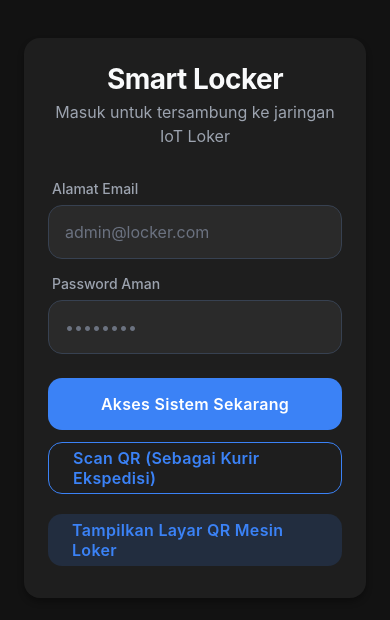
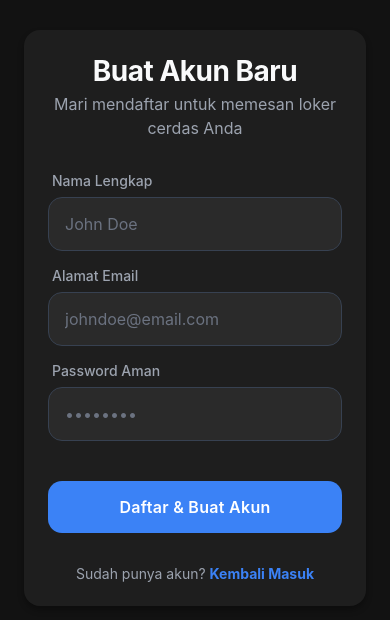
Before and after one commit to dimasrahmandaalfarizi/smart-parcel-locker-iot-app, a React Native app: screen /Register in a window 390 px wide. Shown: the part 114-734 px from the top of the page. Built offline with nearby package versions, Linux system fonts and the light colour scheme; no server answers.

Commit message:
feat: implement authentication flow with login, registration, and navigation logic

```diff
--- a/src/navigation/AppNavigator.js
+++ b/src/navigation/AppNavigator.js
@@ -2,6 +2,7 @@ import React from 'react';
 import { ActivityIndicator, View } from 'react-native';
 import { createNativeStackNavigator } from '@react-navigation/native-stack';
 import LoginScreen from '../screens/auth/LoginScreen';
+import RegisterScreen from '../screens/auth/RegisterScreen';
 import TabNavigator from './TabNavigator';
 import PackageDetailScreen from '../screens/user/PackageDetailScreen';
 import ScanScreen from '../screens/courier/ScanScreen';
@@ -32,6 +33,7 @@ export default function AppNavigator() {
       {userToken == null ? (
         <>
           <Stack.Screen name="Login" component={LoginScreen} />
+          <Stack.Screen name="Register" component={RegisterScreen} />
           {/* Routing Scanner Untuk Login Kurir Tanpa Auth */}
           <Stack.Screen name="ScanLogin" component={ScanScreen} initialParams={{ mode: 'login' }} />
           <Stack.Screen name="LockerKiosk" component={LockerKioskScreen} />
--- a/src/screens/auth/LoginScreen.js
+++ b/src/screens/auth/LoginScreen.js
@@ -1,6 +1,7 @@
 import React, { useState } from 'react';
-import { View, Text } from 'react-native';
+import { View, Text, TouchableOpacity } from 'react-native';
 import { globalStyles } from '../../styles/globalStyles';
+import { colors } from '../../styles/colors';
 import Card from '../../components/common/Card';
 import Button from '../../components/common/Button';
 import Input from '../../components/common/Input';
@@ -9,14 +10,14 @@ import { useAuth } from '../../hooks/useAuth';
 export default function LoginScreen({ navigation }) {
   const [email, setEmail] = useState('');
   const [password, setPassword] = useState('');
-  const { login, isLoading } = useAuth(); // Sekarang terkoneksi ke Server sungguhan
+  const { login, isLoading } = useAuth(); // Terkoneksi ke Server sungguhan
 
   const handleLogin = () => {
     if (!email || !password) {
       alert('Harap isi alamat email dan password Anda secara lengkap!');
       return;
     }
-    // Eksekusi fungsi login asli ke server (POST /api/auth/login)
+    // Eksekusi fungsi login (POST /api/auth/login)
     login(email, password);
   };
 
@@ -27,7 +28,7 @@ export default function LoginScreen({ navigation }) {
           Smart Locker
         </Text>
         <Text style={[globalStyles.subtitle, { textAlign: 'center', marginBottom: 32 }]}>
-          Masuk untuk tersambung ke jaringan IoT Loker
+          Masuk untuk tersambung ke jaringan mesin IoT
         </Text>
 
         <View style={{ width: '100%' }}>
@@ -40,7 +41,7 @@ export default function LoginScreen({ navigation }) {
             autoCapitalize="none"
           />
           <Input
-            label="Password Aman"
+            label="Password Spesifik"
             placeholder="••••••••"
             secureTextEntry
             value={password}
@@ -54,15 +55,24 @@ export default function LoginScreen({ navigation }) {
             style={{ marginTop: 8 }}
           />
 
+          <View style={{ flexDirection: 'row', justifyContent: 'center', marginTop: 24, marginBottom: 16 }}>
+            <Text style={{ color: colors.textSecondary }}>Pengguna baru mesin loker? </Text>
+            <TouchableOpacity onPress={() => navigation.navigate('Register')}>
+               <Text style={{ color: colors.primary, fontWeight: 'bold' }}>Daftar Akun Secara Gratis</Text>
+            </TouchableOpacity>
+          </View>
+
+          <View style={{ height: 1, backgroundColor: colors.border, marginVertical: 16 }} />
+
           <Button
-            title="Scan QR (Sebagai Kurir Ekspedisi)"
+            title="Scan QR (Sebagai Kurir Kemitraan)"
             variant="outline"
             onPress={() => navigation.navigate('ScanLogin')}
             style={{ marginTop: 4 }}
           />
 
           <Button
-            title="Tampilkan Layar QR Mesin Loker"
+            title="Tampilkan Layar Barcode Mesin"
             variant="ghost"
             onPress={() => navigation.navigate('LockerKiosk')}
             style={{ marginTop: 12 }}
--- /dev/null
+++ b/src/screens/auth/RegisterScreen.js
@@ -0,0 +1,105 @@
+import React, { useState } from 'react';
+import { View, Text, TouchableOpacity, Alert } from 'react-native';
+import { globalStyles } from '../../styles/globalStyles';
+import { colors } from '../../styles/colors';
+import Card from '../../components/common/Card';
+import Button from '../../components/common/Button';
+import Input from '../../components/common/Input';
+import api from '../../services/api';
+
+export default function RegisterScreen({ navigation }) {
+  const [name, setName] = useState('');
+  const [email, setEmail] = useState('');
+  const [password, setPassword] = useState('');
+  const [isLoading, setIsLoading] = useState(false);
+
+  const handleRegister = async () => {
+    if (!name || !email || !password) {
+      alert('Harap isi nama, email, dan password Anda secara lengkap!');
+      return;
+    }
+
+    setIsLoading(true);
+    try {
+      // POST Pendaftaran sesuai breafingApi.md
+      const response = await api.post('/auth/register', {
+        name,
+        email,
+        password,
+        role: 'USER' // Peran standar untuk pendaftar publik
+      });
+
+      const successMsg = 'Registrasi akun baru sukses! Silakan login dengan alamat email Anda.';
+      if (typeof window !== 'undefined' && window.alert) {
+         window.alert(successMsg);
+         navigation.goBack(); // Kembali ke halaman Login
+      } else {
+         Alert.alert('Berhasil Mendaftar', successMsg, [
+           { text: 'OK', onPress: () => navigation.goBack() }
+         ]);
+      }
+    } catch (error) {
+      console.error('Gagal Registrasi:', error);
+      const errorMsg = error.response?.data?.message || 'Gagal berkomunikasi dengan server registrasi.';
+
+      if (typeof window !== 'undefined' && window.alert) {
+        window.alert(`Pendaftaran Bermasalah: ${errorMsg}`);
+      } else {
+        Alert.alert('Gagal Daftar', errorMsg);
+      }
+    }
+    setIsLoading(false);
+  };
+
+  return (
+    <View style={[globalStyles.container, globalStyles.center]}>
+      <Card style={{ width: '100%', alignItems: 'center' }}>
+        <Text style={[globalStyles.title, { textAlign: 'center', marginBottom: 4 }]}>
+          Buat Akun Baru
+        </Text>
+        <Text style={[globalStyles.subtitle, { textAlign: 'center', marginBottom: 32 }]}>
+          Mari mendaftar untuk memesan loker cerdas Anda
+        </Text>
+
+        <View style={{ width: '100%' }}>
+          <Input
+            label="Nama Lengkap"
+            placeholder="John Doe"
+            value={name}
+            onChangeText={setName}
+            autoCapitalize="words"
+          />
+          <Input
+            label="Alamat Email"
+            placeholder="johndoe@email.com"
+            value={email}
+            onChangeText={setEmail}
+            keyboardType="email-address"
+            autoCapitalize="none"
+          />
+          <Input
+            label="Password Aman"
+            placeholder="••••••••"
+            secureTextEntry
+            value={password}
+            onChangeText={setPassword}
+          />
+
+          <Button
+            title="Daftar & Buat Akun"
+            onPress={handleRegister}
+            isLoading={isLoading}
+            style={{ marginTop: 24 }}
+          />
+
+          <View style={{ flexDirection: 'row', justifyContent: 'center', marginTop: 24 }}>
+            <Text style={{ color: colors.textSecondary }}>Sudah punya akun? </Text>
+            <TouchableOpacity onPress={() => navigation.goBack()}>
+               <Text style={{ color: colors.primary, fontWeight: 'bold' }}>Kembali Masuk</Text>
+            </TouchableOpacity>
+          </View>
+        </View>
+      </Card>
+    </View>
+  );
+}
```
